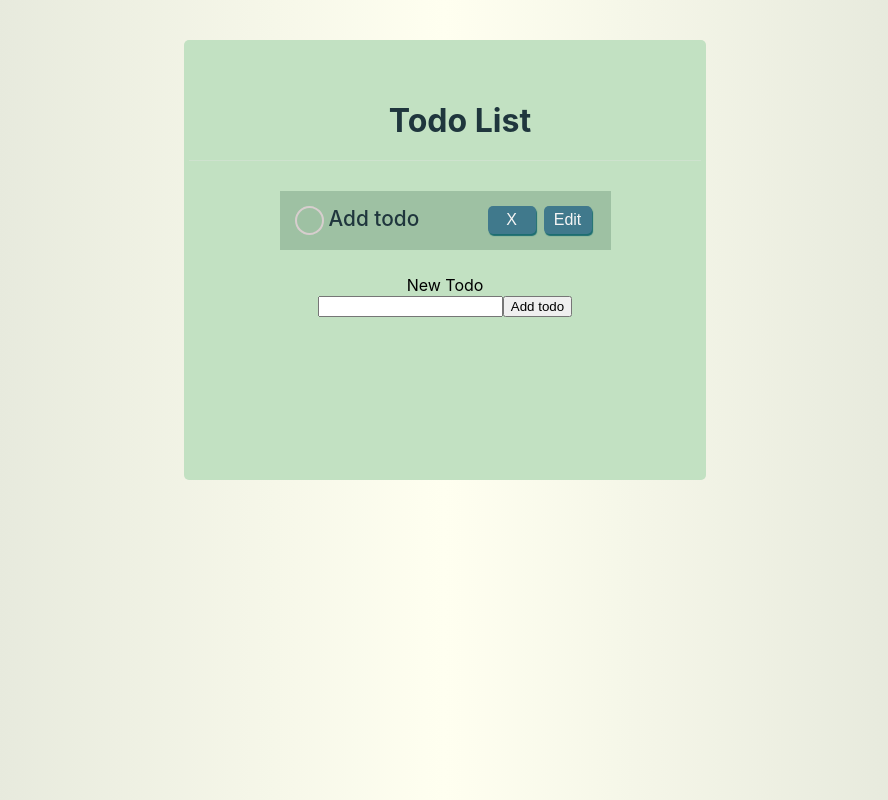
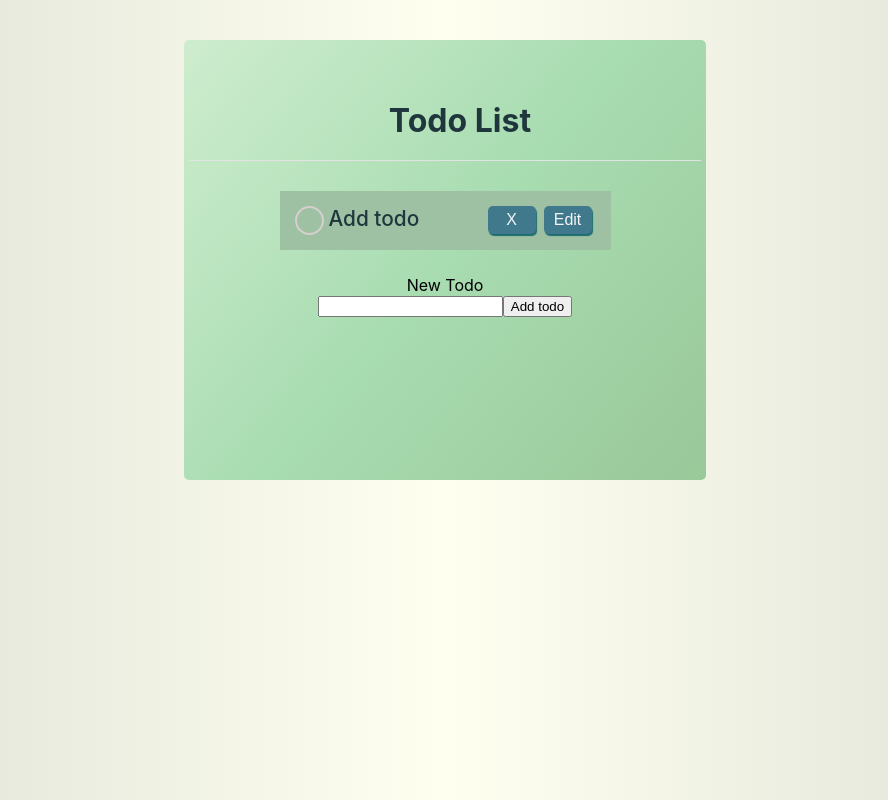
Before and after one commit to dseda/react-todo-app, a React (Create React App) app: page / in a window 1280 px wide. Shown: the whole page, without its empty margins (195-1083 px from the left). Built offline with nearby package versions, Linux system fonts and the light colour scheme.

Commit message:
animate todo

```diff
--- a/src/Todo.css
+++ b/src/Todo.css
@@ -30,10 +30,7 @@
   background-size: 18px;
   background-repeat: no-repeat;
   background-position: center;
-}
-.Todo .Done + li {
-  text-decoration: 2px #1f363d line-through;
-  color: #1f363d;
+  animation: fadeIn 0.5s;
 }
 li {
   margin: 0 5px;
@@ -43,6 +40,20 @@ li {
   align-self: flex-start;
   font-size: 1.3rem;
   font-weight: 500;
+}
+
+.Todo .Done + li {
+  text-decoration: 2px #1f363d line-through;
+  color: #1f363d;
+  animation: fadeIn 0.5s;
+}
+@keyframes fadeIn {
+  0% {
+    opacity: 0;
+  }
+  100% {
+    opacity: 1;
+  }
 }
 
 .Todo .Buttons {
@@ -60,12 +71,13 @@ li {
   box-shadow: 1px 2px 1px rgb(28, 109, 113);
   font-size: 1rem;
 }
+
 .Todo button:active {
-  background-color: rgb(4, 102, 126);
+  background-color: rgb(4, 87, 108);
 }
 .Todo button:disabled {
   color: rgb(225, 222, 222);
-  background-color: rgb(4, 102, 126);
+  background-color: rgb(4, 87, 108);
 }
 @media screen and (max-width: 600px) {
   li {
--- a/src/Todo.js
+++ b/src/Todo.js
@@ -40,7 +40,9 @@ class Todo extends Component {
           </div>
           <li>{this.props.task}</li>
           <div className="Buttons">
-            <button onClick={this.handleClick}>X</button>
+            <button id="Delete" onClick={this.handleClick}>
+              X
+            </button>
 
             <button onClick={this.toggleForm} disabled={isEditting}>
               Edit
--- a/src/TodoList.css
+++ b/src/TodoList.css
@@ -4,20 +4,14 @@
   padding: 20px 5px;
   min-height: 50vh;
   border-radius: 5px;
-  background-color: #c2e1c2;
-  /* background: linear-gradient(
-    120deg,
-    rgb(76, 190, 232),
-    rgb(53, 158, 188),
-    rgb(24, 153, 189),
-    rgb(28, 133, 171)
-  ); */
+  /* background-color: #c2e1c2; */
+  background: linear-gradient(130deg, #ceedce, #a8dcb1, #99c899);
 }
 .TodoList h1 {
   text-align: center;
   padding: 20px 20px 20px 50px;
   margin-bottom: 30px;
-  border-bottom: 1px solid rgba(227, 227, 227, 0.38);
+  border-bottom: 1px solid rgb(227, 227, 227);
   color: #1f363d;
 }
 @media screen and (max-width: 600px) {
--- a/src/TodoList.js
+++ b/src/TodoList.js
@@ -13,8 +13,10 @@ class TodoList extends Component {
   }
 
   addTodo(todo) {
+    const newTodos = [...this.state.todos, todo];
+    // newTodos.sort(this.sortTodos);
     this.setState({
-      todos: [...this.state.todos, todo],
+      todos: newTodos,
     });
   }
 
@@ -37,8 +39,15 @@ class TodoList extends Component {
       }
       return todo;
     });
+
+    // newTodos.sort(this.sortTodos);
     this.setState({ todos: newTodos });
   }
+  // sortTodos(todo1, todo2) {
+  //   if (todo1.done) {
+  //     return 1;
+  //   } else return -1;
+  // }
   render() {
     const todos = this.state.todos.map((todo) => (
       <Todo
```
